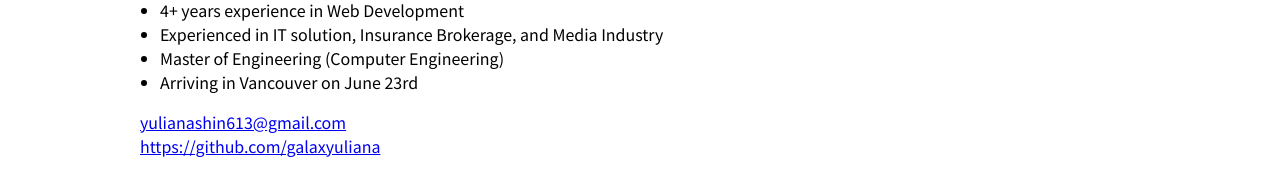
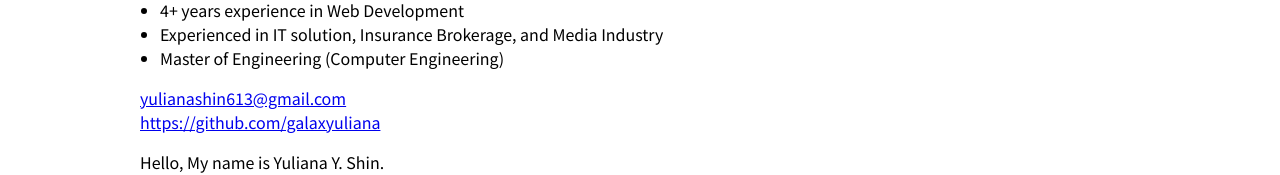
Before and after one commit to galaxyuliana/portfolio-page, a Vue app: page / in a window 1280 px wide. Shown: the part 202-377 px from the top of the page. Built offline with nearby package versions, Linux system fonts and the light colour scheme.

Commit message:
Updated profileInfo

```diff
--- a/src/views/ProfileInfo.vue
+++ b/src/views/ProfileInfo.vue
@@ -73,7 +73,6 @@ export default {
           Experienced in IT solution, Insurance Brokerage, and Media Industry
         </li>
         <li>Master of Engineering (Computer Engineering)</li>
-        <li>Arriving in Vancouver on June 23rd</li>
       </ul>
       <ul id="contacts">
         <li>
```
